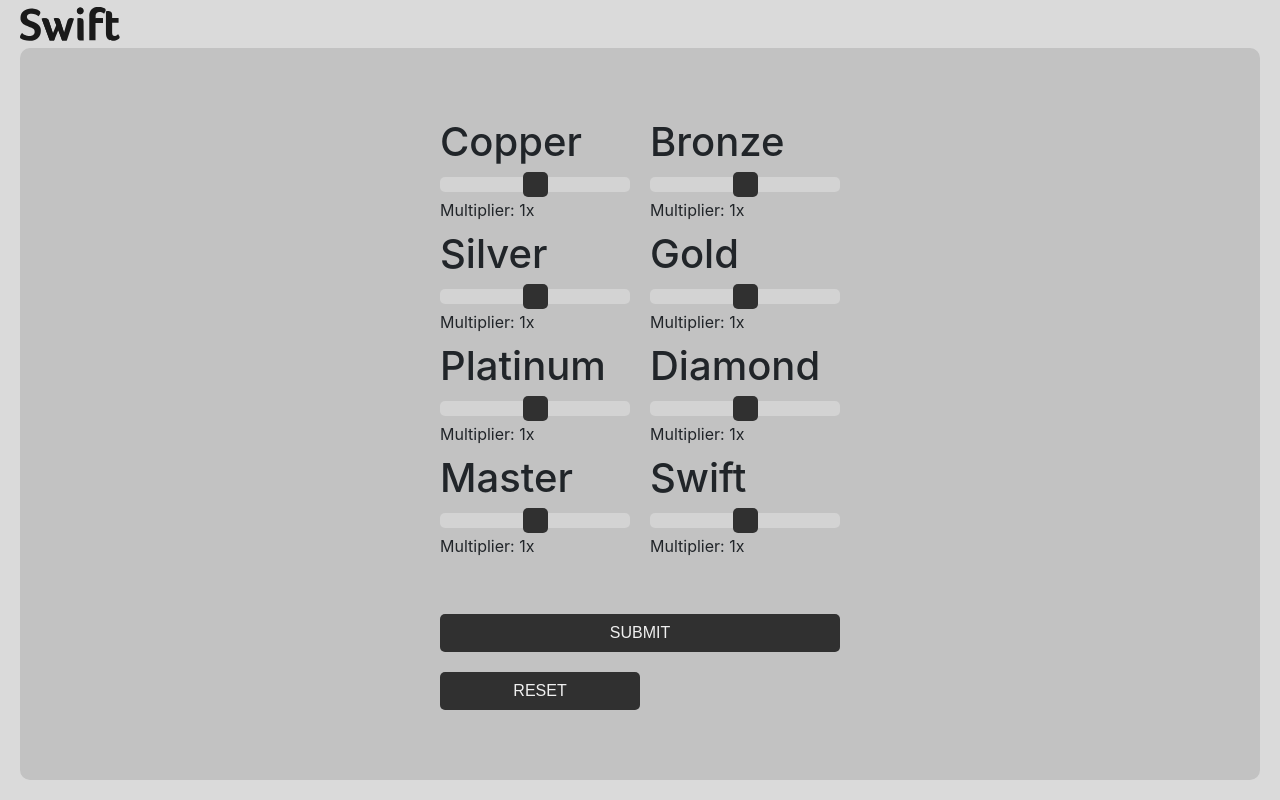
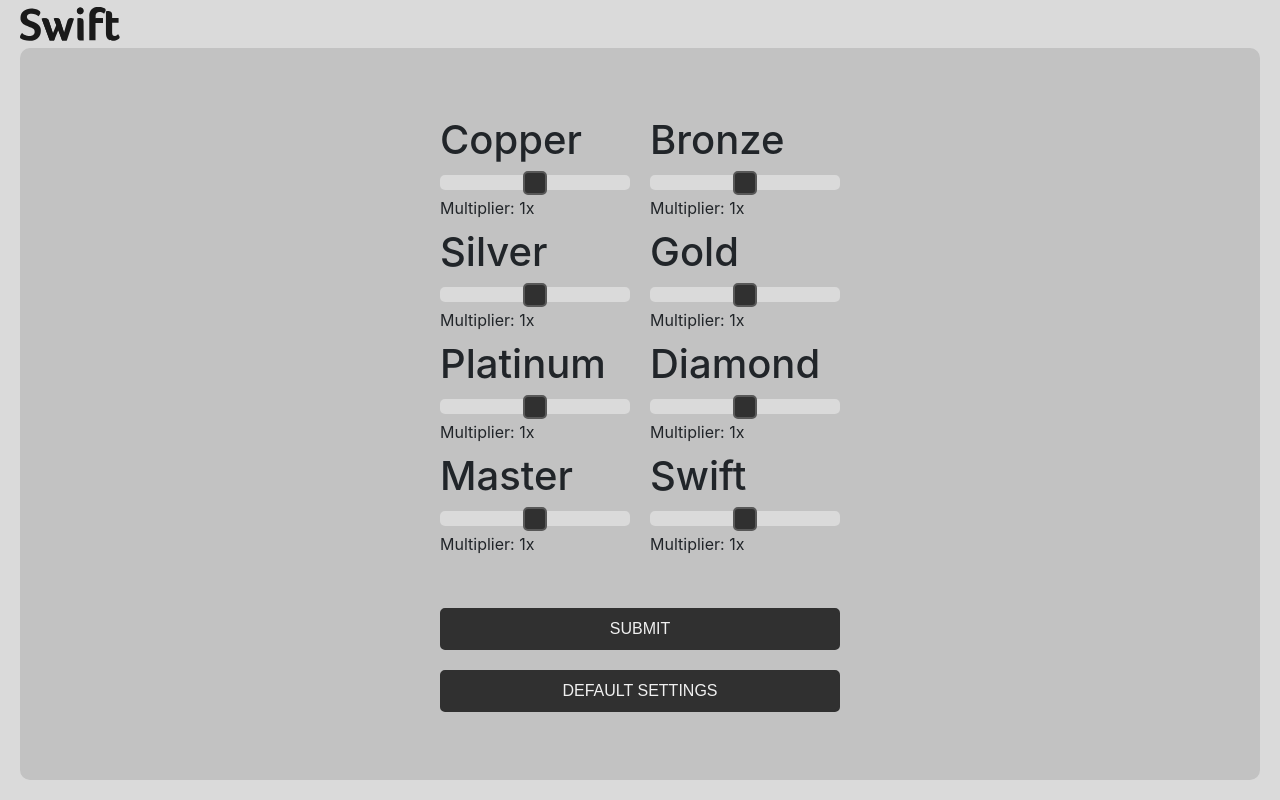
Before and after one commit to Diamanterub/Grupo7, a plain HTML site: page html/admin/ranked_sliders.html in a window 1280 px wide. Drawn offline with nearby package versions, Linux system fonts and the light colour scheme; sample sign-in values are in the browser's storage.

Commit message:
Pequenas alterações

```diff
--- a/CSS/admin-rs.css
+++ b/CSS/admin-rs.css
@@ -1,3 +1,4 @@
+
 .inside-box-rs{
         background: rgba(194, 194, 194, 1);
         height: 100%;
@@ -32,7 +33,7 @@
     width: 100%;
     height: 15px;
     border-radius: 5px;
-    background: #d3d3d3;
+    background: rgba(218, 218, 218, 1);
     outline: none;
     opacity: 1;
     -webkit-transition: .2s;
@@ -44,29 +45,34 @@
   .slider::-webkit-slider-thumb {
     -webkit-appearance: none;
     appearance: none;
-    width: 25px;
-    height: 25px;
+    width: 24px;
+    height: 24px;
     border-radius: 5px;
     background: rgba(48, 48, 48, 1);
+    border: 2px solid rgba(88, 88, 88, 1);
     cursor: pointer;
   }
 
   .slider::-moz-range-thumb {
-    width: 25px;
-    height: 25px;
-    border-radius: 5px;
+    width: 24px;
+    height: 24px;
+    border-radius: 4px;
     background: rgba(48, 48, 48, 1);
     cursor: pointer;
   }
-#submit-rs{
-    width: 200%;
-    min-width: 200px;
+#submit-rs, #reset-rs{
+    width: 100%;
     background-color: rgba(48, 48, 48, 1);
     border-radius: 5px;
-    border: none;
+    border: 2px solid rgba(48, 48, 48, 1);
     padding: 7px 55px;
     font-weight: 500;
     font-size: 16px;
     color: rgba(240, 240, 240, 1);
     cursor: pointer;
     }
+#submit-rs:hover, #reset-rs:hover{
+    background-color: rgba(88, 88, 88, 1);
+    color: rgba(0, 0, 0, 1);
+    border: 2px solid rgba(48, 48, 48, 1);
+}
--- a/CSS/events.css
+++ b/CSS/events.css
@@ -201,8 +201,8 @@ input[type=text]:focus, input[type=text], select{
 }
 
 .card .img-fluid{
-    width: 300px;
-    height: 400px;
+    width: 294px;
+    height: 394px;
     object-fit: scale-down;
     border-radius: 5px;
 }
--- a/html/admin/ranked_sliders.html
+++ b/html/admin/ranked_sliders.html
@@ -63,8 +63,8 @@
                     </div>
                 </div>
                 <div class="sumbit-container">
-                    <input type="button" id="submit-rs" value="SUBMIT"><br>
-                    <input type="button" id="reset-rs" value="RESET">
+                    <input type="button" id="submit-rs" value="SUBMIT">
+                    <input type="button" id="reset-rs" value="DEFAULT SETTINGS">
                 </div>
             </div>
         </div>
```
